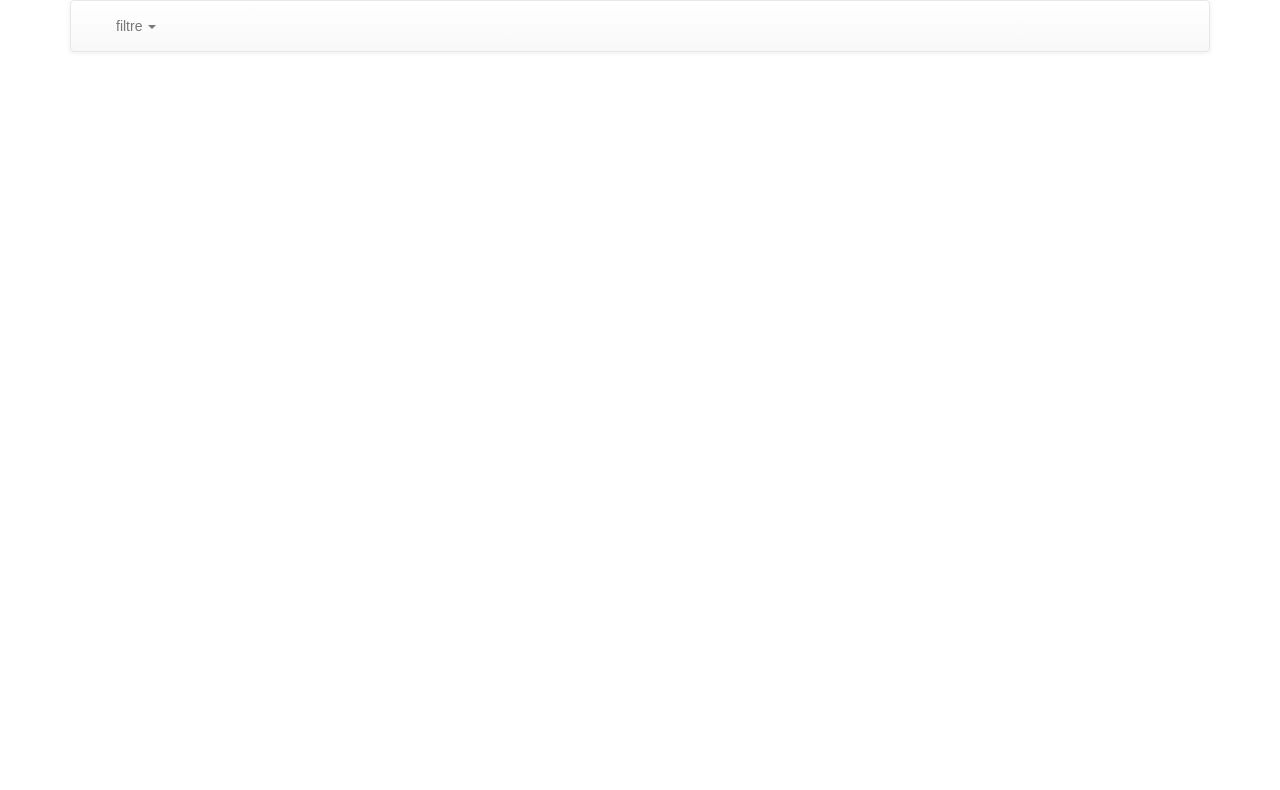
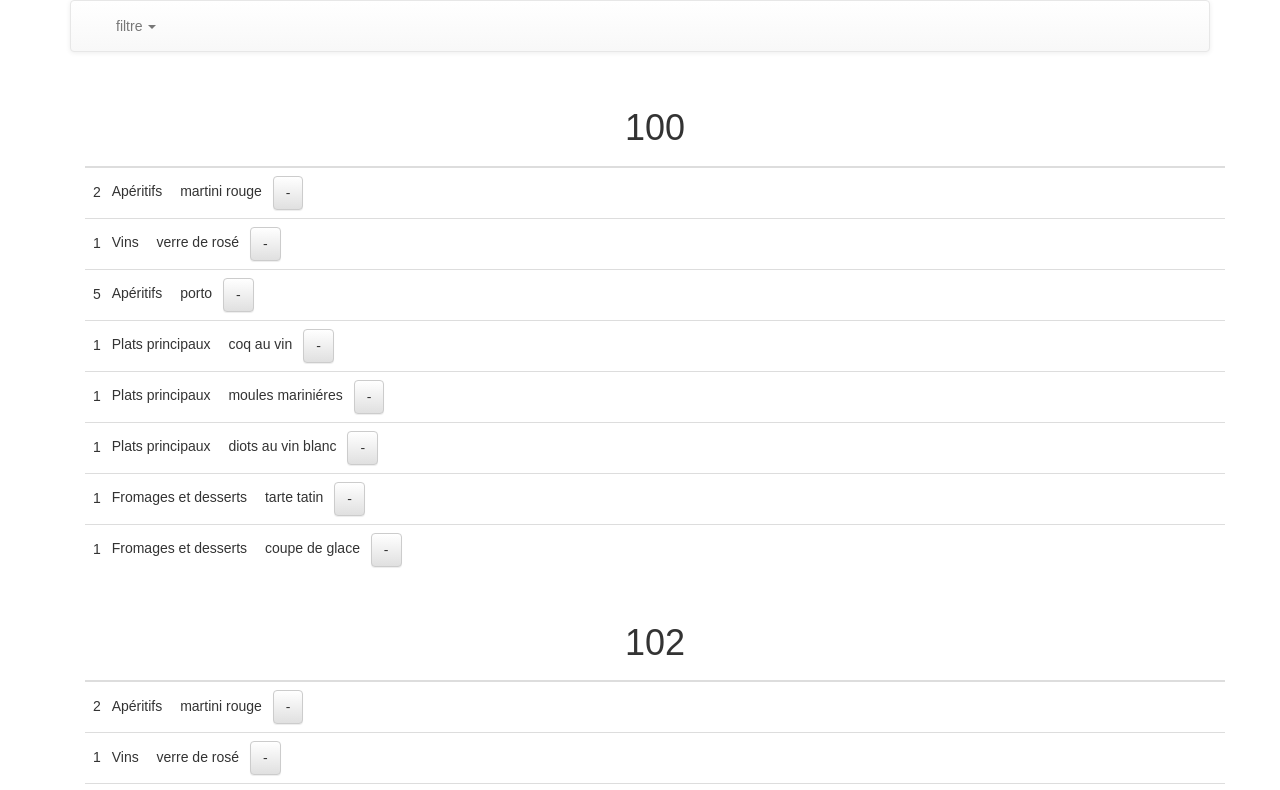
Before and after one commit to Ulyoh/resto, a React (Create React App) app in the folder clients/orders_list/: page / in a window 1280 px wide. Shown: the top 790 px of the page. Built offline with nearby package versions, Linux system fonts and the light colour scheme.

Commit message:
show orders by table

```diff
--- a/clients/orders_list/src/App.js
+++ b/clients/orders_list/src/App.js
@@ -3,19 +3,24 @@ import React, {
 } from 'react';
 import './App.css';
 import MyHeader from './MyHeader';
+import Orders from './Orders_00.js';
 
 //TODO: remove:
-import Orders from './test_orders.js'
+import OrdersList from './data/test_orders.js'
 
 class App extends Component {
+  constructor(props){
+    super(props);
+    this.state = {orders_list: OrdersList};
+  }
   render() {
     return (
       <div>
-        <div class = "container" >
+        <div className = "container" >
           <MyHeader />
         </div>
-        <div id = "order_list"
-        class = "container" >
+        <div className = "container" >
+          <Orders orders_list={this.state.orders_list} />
         </div>
       </div>
     );
@@ -23,19 +28,3 @@ class App extends Component {
 }
 
 export default App;
-
-/*
-<
-div class = "container" > {
-  {
-    {
-      body
-    }
-  }
-} <
-/div> <
-div id = "order_list"
-class = "container" >
-<
-/div>
-*/
--- a/clients/orders_list/src/MyHeader.js
+++ b/clients/orders_list/src/MyHeader.js
@@ -14,21 +14,21 @@ class MyHeader extends Component {
 
   render() {
       return(
-      <div class="header-blue resto_header" style={{height:80 + 'px'}}>
-        <nav class="navbar navbar-default navigation-clean-search">
-          <div class="container">
-            <div class="collapse navbar-collapse" id="navcol-1">
-              <ul class="nav navbar-nav">
-                <li class="dropdown"><a class="dropdown-toggle" data-toggle="dropdown" aria-expanded="false" href="#"> {this.state.filter} <span class="caret"></span></a>
+      <div className="header-blue resto_header" style={{height:80 + 'px'}}>
+        <nav className="navbar navbar-default navigation-clean-search">
+          <div className="container">
+            <div className="collapse navbar-collapse" id="navcol-1">
+              <ul className="nav navbar-nav">
+                <li className="dropdown"><a className="dropdown-toggle" data-toggle="dropdown" aria-expanded="false" href="#"> {this.state.filter} <span className="caret"></span></a>
 
-                  <ul class="dropdown-menu" role="menu">
+                  <ul className="dropdown-menu" role="menu">
                   {this.state.articles_related.map((article) =>
-                    <div>
-                    <li class="dropdown-header" role="presentation">
+                    <div key={article.list_name}>
+                    <li className="dropdown-header" role="presentation">
                       {article.list_name}
                     </li>
                     {article.articles_groups.map((group) =>
-                      <li role="presentation">
+                      <li key={group.title} role="presentation">
                         <input type="checkbox" aria-label="..." />
                         {group.title}
                       </li>
--- /dev/null
+++ b/clients/orders_list/src/Orders_00.js
@@ -0,0 +1,15 @@
+import React, {Component} from 'react'
+import OrdersTable from './Orders_30_table.js'
+
+class Orders extends Component{
+  render(){
+    return(
+      <div>
+      {this.props.orders_list.map((table) =>
+        <OrdersTable key={table.table_nbr} table={table} />)}
+      </div>
+    )
+  }
+}
+
+export default Orders
--- /dev/null
+++ b/clients/orders_list/src/Orders_30_table.js
@@ -0,0 +1,29 @@
+import React, {Component} from 'react'
+import OrdersArticle from './Orders_60_article.js'
+
+class OrdersTable extends Component{
+  render(){
+    var table = this.props.table;
+    return(
+      <div className="container hero next food_list">
+        <div className="table-responsive">
+          <table className="table">
+            <thead>
+              <tr>
+                <th>
+                  <h1 className="text-center food_list_title"> {table.table_nbr} </h1></th>
+              </tr>
+            </thead>
+            <tbody>
+              {table.orders.map((order) =>
+                <OrdersArticle key={'' + table.table_nbr + order.article_nbr} order={order} table_nbr={table.table_nbr} />
+              )}
+            </tbody>
+          </table>
+        </div>
+      </div>
+    )
+  }
+}
+
+export default OrdersTable;
--- /dev/null
+++ b/clients/orders_list/src/Orders_60_article.js
@@ -0,0 +1,21 @@
+import React, {Component} from 'react';
+
+class OrdersArticle extends Component{
+  render(){
+    var order = this.props.order;
+    return(
+      <tr id={'' + this.props.table_nbr + order.article_nbr} className="article">
+        <td>
+          <span className="qty"> {order.qty} </span>
+          <span className="money"> </span>
+          <span style={{margin: '7px'}} > {order.group} </span>
+
+          <span style={{margin: '7px'}} > {order.article_title} </span>
+          <button className="btn btn-default btn_less btn_change_qty" type="button"> - </button>
+        </td>
+      </tr>
+    );
+  }
+}
+
+export default OrdersArticle;
--- a/clients/orders_list/src/test_orders.js
+++ b/clients/orders_list/src/data/test_orders.js
@@ -1,4 +1,4 @@
-var Orders = [{
+var OrdersList = [{
   table_nbr: '100',
   orders: [{
     list_name: 'boissons',
@@ -25,15 +25,6 @@ var Orders = [{
     article_title: 'porto',
     article_nbr: '101',
     qty: '5',
-    ready: '',
-    delivered: ''
-  }, {
-    list_name: 'boissons',
-    group: 'Apéritifs',
-    group_nbr: '10',
-    article_title: 'martini rouge',
-    article_nbr: '100',
-    qty: '1',
     ready: '',
     delivered: ''
   }, {
@@ -76,15 +67,6 @@ var Orders = [{
     list_name: 'menu',
     group: 'Fromages et desserts',
     group_nbr: '70',
-    article_title: 'martini rouge',
-    article_nbr: '100',
-    qty: '1',
-    ready: '',
-    delivered: ''
-  }, {
-    list_name: 'menu',
-    group: 'Fromages et desserts',
-    group_nbr: '70',
     article_title: 'coupe de glace',
     article_nbr: '620',
     qty: '1',
@@ -120,15 +102,6 @@ var Orders = [{
     article_title: 'porto',
     article_nbr: '101',
     qty: '5',
-    ready: '',
-    delivered: ''
-  }, {
-    list_name: 'boissons',
-    group: 'Apéritifs',
-    group_nbr: '10',
-    article_title: 'martini rouge',
-    article_nbr: '100',
-    qty: '1',
     ready: '',
     delivered: ''
   }, {
@@ -206,4 +179,4 @@ var Orders = [{
   }]
 }]
 
-export default Orders;
+export default OrdersList;
```
Also changed, not shown: 1 other file (tests, documents, lock files or other folders).
